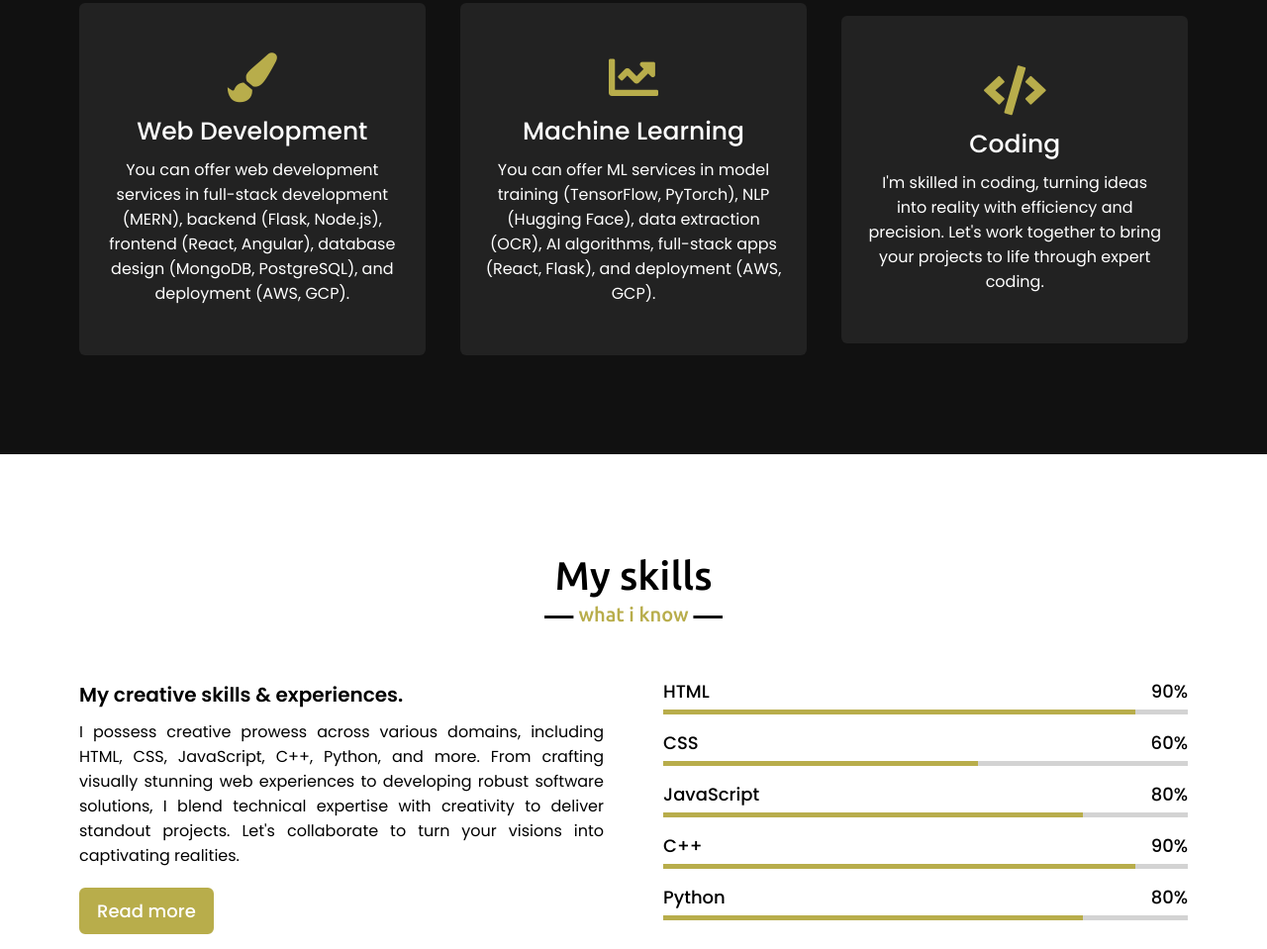
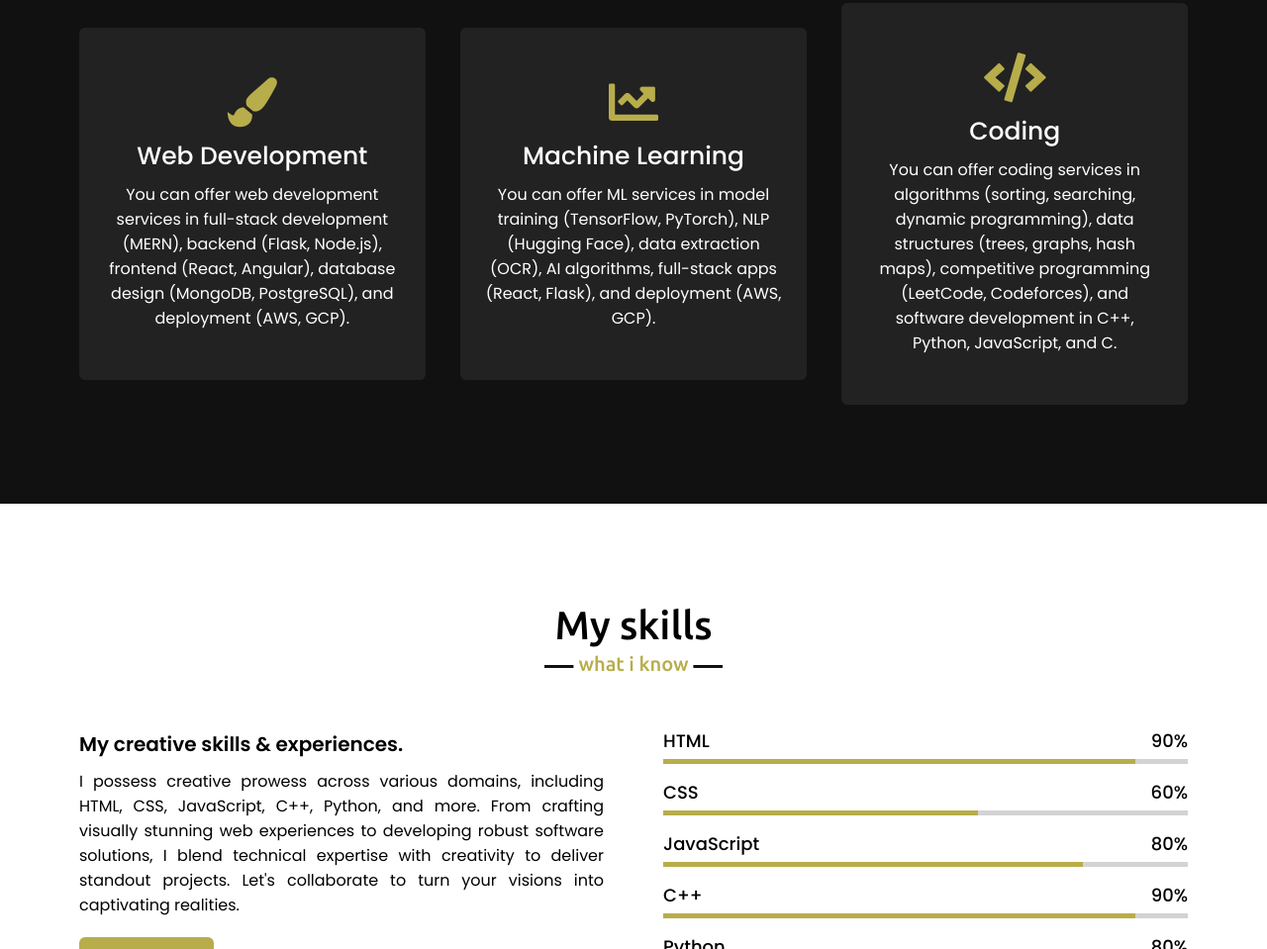
Before and after one commit to NelaynAbbas/A3, a website: page index.html in a window 1280 px wide. Shown: the part 1756-2715 px from the top of the page at 99% size. Drawn offline with nearby package versions, Linux system fonts and the light colour scheme.

Commit message:
Update index.html

```diff
--- a/index.html
+++ b/index.html
@@ -86,7 +86,7 @@
                     <div class="box">
                         <i class="fas fa-code"></i>
                         <div class="text">Coding</div>
-                        <p>I'm skilled in coding, turning ideas into reality with efficiency and precision. Let's work together to bring your projects to life through expert coding.</p>
+                        <p>You can offer coding services in algorithms (sorting, searching, dynamic programming), data structures (trees, graphs, hash maps), competitive programming (LeetCode, Codeforces), and software development in C++, Python, JavaScript, and C.</p>
                     </div>
                 </div>
                </div>
```
